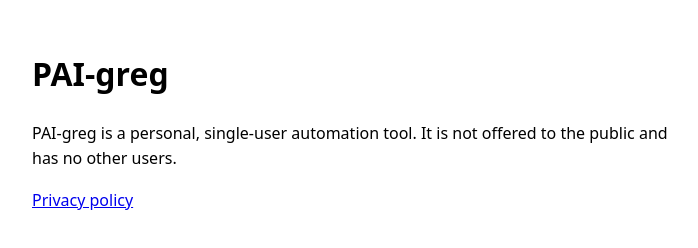
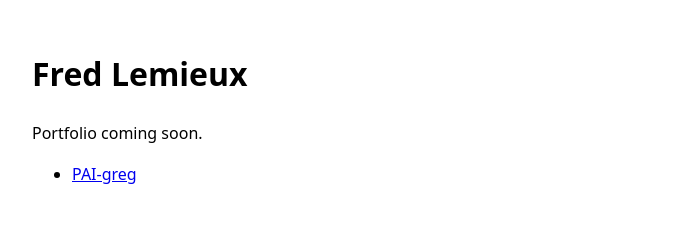
Before and after one commit to fredlemieux/fredlemieux.github.io, a plain HTML site: page index.html in a window 1280 px wide. Shown: the whole page, without its empty margins (288-986 px from the left). Drawn offline with Linux system fonts and the light colour scheme.

Commit message:
Move PAI-greg pages under /pai-greg, add portfolio placeholder

```diff
--- a/index.html
+++ b/index.html
@@ -1,6 +1,5 @@
 <!doctype html>
-<html lang="en"><head><meta charset="utf-8"><meta name="viewport" content="width=device-width,initial-scale=1"><title>PAI-greg</title>
+<html lang="en"><head><meta charset="utf-8"><meta name="viewport" content="width=device-width,initial-scale=1"><title>Fred Lemieux</title>
 <style>body{font-family:system-ui,sans-serif;max-width:640px;margin:3rem auto;padding:0 1rem;line-height:1.6}</style></head>
-<body><h1>PAI-greg</h1>
-<p>PAI-greg is a personal, single-user automation tool. It is not offered to the public and has no other users.</p>
-<p><a href="privacy.html">Privacy policy</a></p></body></html>
+<body><h1>Fred Lemieux</h1><p>Portfolio coming soon.</p>
+<ul><li><a href="pai-greg/">PAI-greg</a></li></ul></body></html>
```
Also changed, not shown: pai-greg/index.html (added, +6 -0 lines), pai-greg/privacy.html (renamed from privacy.html).
